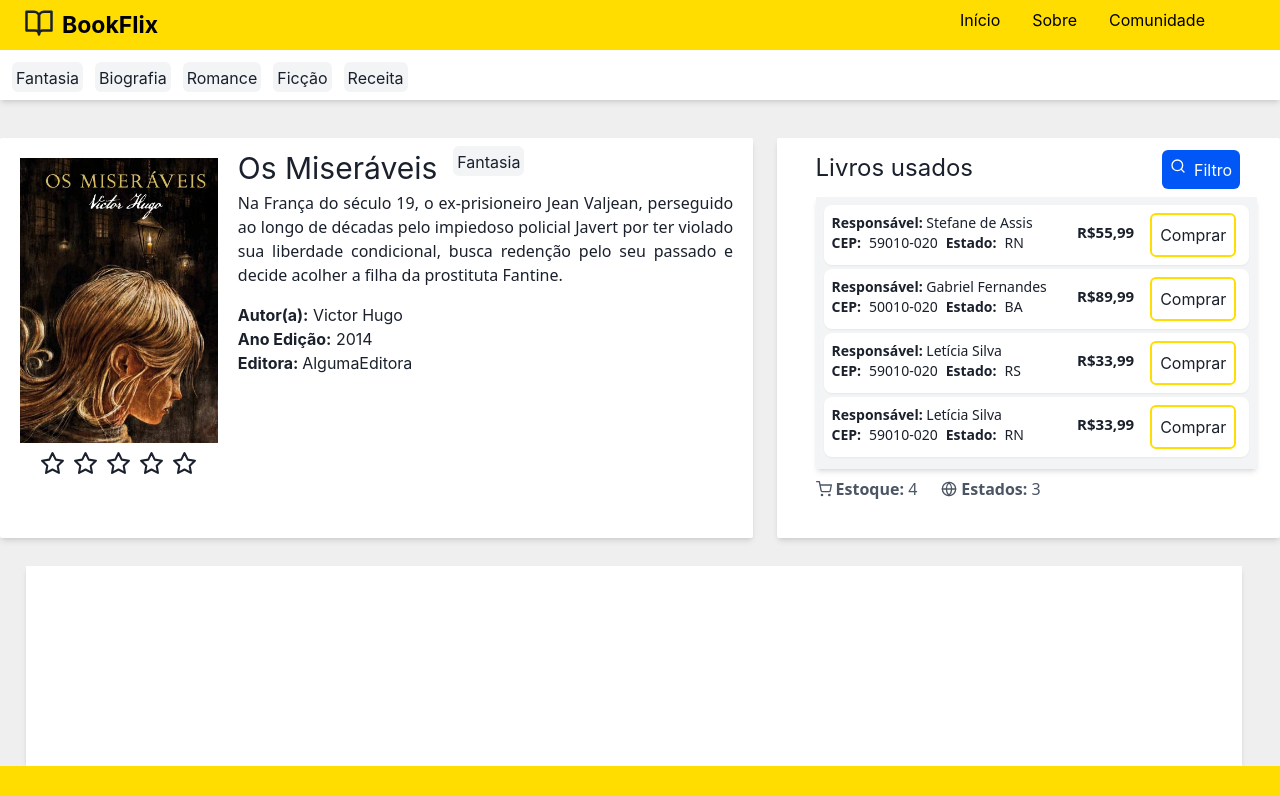
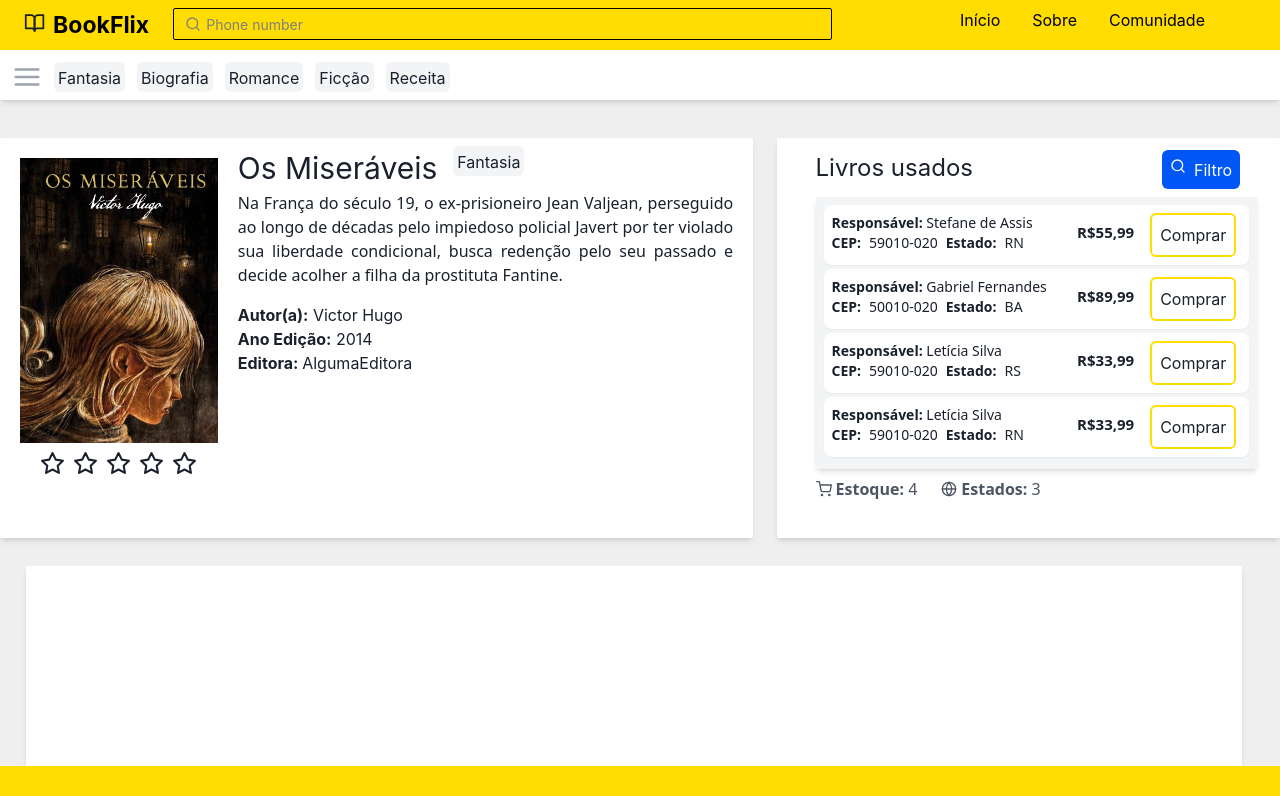
Before and after one commit to StefWolf/BookFlix, a React (Vite) app: page /Book in a window 1280 px wide. Shown: the top 796 px of the page. Built offline with nearby package versions, Linux system fonts and the light colour scheme.

Commit message:
barra de pesquisa da header

```diff
--- a/src/Components/Header.jsx
+++ b/src/Components/Header.jsx
@@ -1,7 +1,7 @@
 import { useState } from 'react'
-import {FiBookOpen, FiFacebook, FiInstagram, FiYoutube, FiTwitter} from 'react-icons/fi'
+import {FiBookOpen, FiFacebook, FiInstagram, FiYoutube, FiTwitter, FiSearch} from 'react-icons/fi'
 import { CloseIcon } from '@chakra-ui/icons'
-import { Button } from '@chakra-ui/react'
+import { Button, Input, InputGroup, InputLeftElement } from '@chakra-ui/react'
 import { Text } from '@chakra-ui/react'
 
 //BiBookOpen
@@ -15,6 +15,13 @@ export default function Header(){
                 <div className="w-[75%] flex gap-2">
                     <FiBookOpen size={30} />
                     <p className="title"><strong>BookFlix</strong></p>
+                    <InputGroup className='mr-32 ml-4 border-black' >
+                        <InputLeftElement
+                            pointerEvents='none'
+                            children={<FiSearch color='gray' className='mb-2' />}
+                            />
+                        <Input   type='text' size="sm"  placeholder='Phone number' _placeholder={{color: 'gray'}} />
+                    </InputGroup>
                 </div>
                 <div className="gap-8 flex">
                     <a href="/">Início</a>
--- /dev/null
+++ b/src/Components/MenuLateral.jsx
@@ -0,0 +1,21 @@
+import { useState } from "react";
+import { FiMenu }  from "react-icons/fi";
+
+export default function MenuLateral(){
+    const [modal, setModal] = useState(false);
+
+    return(
+        <div onMouseEnter={() => setModal(true)} onMouseLeave={() => setModal(false)}>
+            <button className="text-gray-400">
+                <FiMenu size={30} />
+            </button>
+            {
+                modal && (
+                    <div data-aos="fade-right" className="w-[500px] z-40  min-h-[200px] bg-yellow-principal">
+
+                    </div>
+                )
+            }
+        </div>
+    )
+}
--- a/src/Pages/Book.jsx
+++ b/src/Pages/Book.jsx
@@ -2,10 +2,11 @@ import Footer from "../Components/Footer";
 import Header from "../Components/Header";
 import BookOsMiseraveis from '../img/BookOsMiseraveis.jpg'
 import { Text } from '@chakra-ui/react'
-import { FiStar, FiSearch, FiGlobe, FiShoppingCart } from "react-icons/fi";
+import { FiStar, FiSearch, FiGlobe, FiShoppingCart, FiMenu } from "react-icons/fi";
 import BookComprar from "../Components/BookComprar";
 import TagCategory from "../Components/TagCategory";
 import FiltroCompra from "../Components/FiltroCompra";
+import MenuLateral from "../Components/MenuLateral";
 
 //Boa parte das informações daqui são de propósito de testes para a interface
 export default function Book(){
@@ -14,14 +15,15 @@ export default function Book(){
         <>
             <Header />
             <main className="w-full bg-gray-principal h-full justify-center ">
-                <div className="w-full bg-gray-secundaria h-[50px] mb-[3%] shadow-md p-3 flex gap-3">
+                <div className="w-full bg-gray-secundaria h-[50px] mb-[3%] shadow-md p-3 flex gap-3 z-40">
+                    <MenuLateral />
                     <TagCategory name="Fantasia" />
                     <TagCategory name="Biografia" />
                     <TagCategory name="Romance" />
                     <TagCategory name="Ficção" />
                     <TagCategory name="Receita" />
                 </div>
-                <div className="flex gap-6">
+                <div className="flex gap-6 z-30">
                     <section className="w-[60%] bg-white min-h-[400px] rounded-sm shadow-md">
                         <div className="flex">
                             <div className="flex-col p-5">
```
